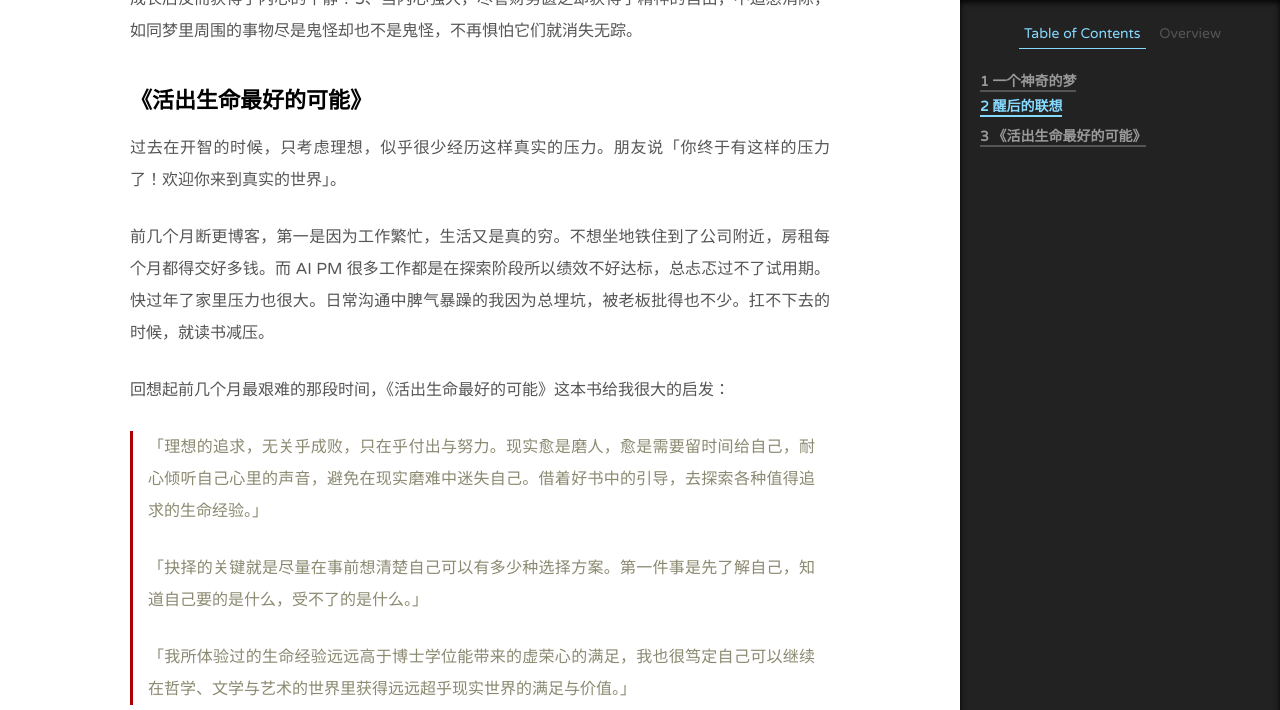
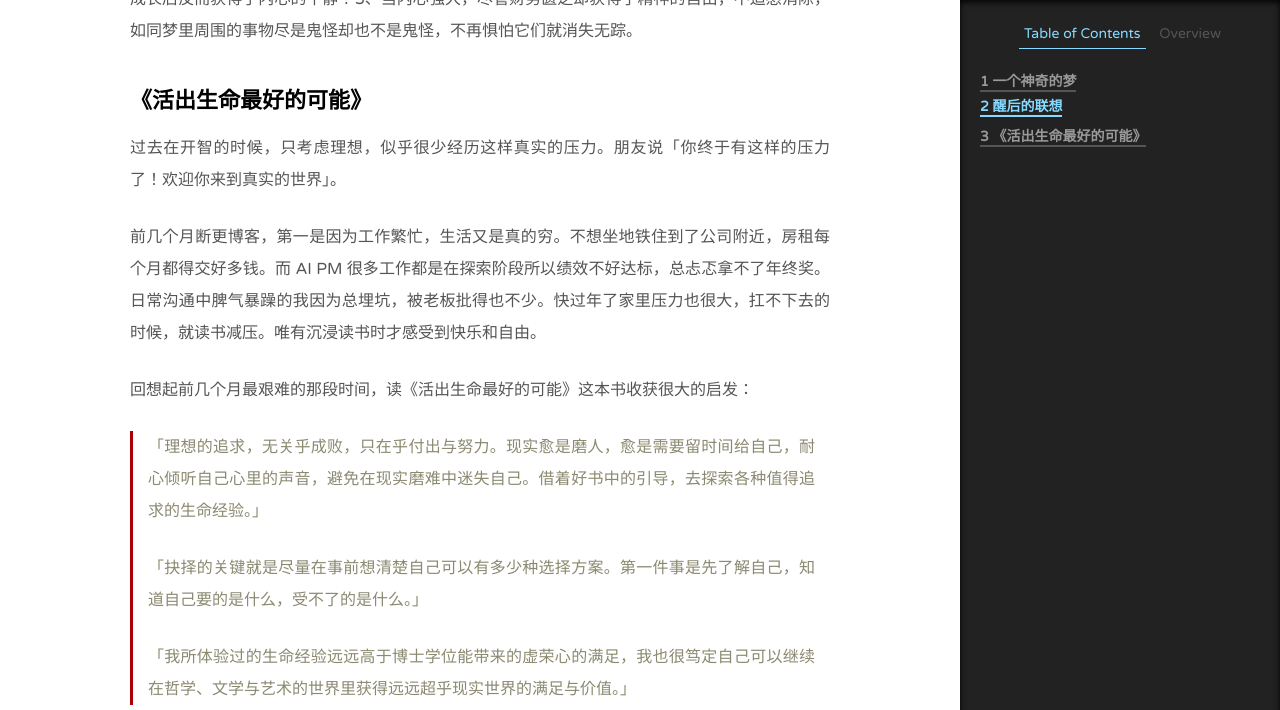
Before and after one commit to RamyWu/RamyWu.github.io, a Jekyll site: the page built from _posts/2019-03-25-A-Dream.md, in a window 1280 px wide and 1400 px high, scrolled down 1887 px, cut to the strip 0-710 px from the top of the window. Built offline with Jekyll 4.4.1, drawn with Linux system fonts in a browser that asks for light colours; comment, search, counter and statistics services are not loaded.

Commit message:
add a dream

```diff
--- a/_posts/2019-03-25-A-Dream.md
+++ b/_posts/2019-03-25-A-Dream.md
@@ -47,9 +47,9 @@ category: Free Style
 
 过去在开智的时候，只考虑理想，似乎很少经历这样真实的压力。朋友说「你终于有这样的压力了！欢迎你来到真实的世界」。
 
-前几个月断更博客，第一是因为工作繁忙，生活又是真的穷。不想坐地铁住到了公司附近，房租每个月都得交好多钱。而 AI PM 很多工作都是在探索阶段所以绩效不好达标，总忐忑过不了试用期。快过年了家里压力也很大。日常沟通中脾气暴躁的我因为总埋坑，被老板批得也不少。扛不下去的时候，就读书减压。
+前几个月断更博客，第一是因为工作繁忙，生活又是真的穷。不想坐地铁住到了公司附近，房租每个月都得交好多钱。而 AI PM 很多工作都是在探索阶段所以绩效不好达标，总忐忑拿不了年终奖。日常沟通中脾气暴躁的我因为总埋坑，被老板批得也不少。快过年了家里压力也很大，扛不下去的时候，就读书减压。唯有沉浸读书时才感受到快乐和自由。
 
-回想起前几个月最艰难的那段时间，《活出生命最好的可能》这本书给我很大的启发：
+回想起前几个月最艰难的那段时间，读《活出生命最好的可能》这本书收获很大的启发：
 
 
 >「理想的追求，无关乎成败，只在乎付出与努力。现实愈是磨人，愈是需要留时间给自己，耐心倾听自己心里的声音，避免在现实磨难中迷失自己。借着好书中的引导，去探索各种值得追求的生命经验。」
```
